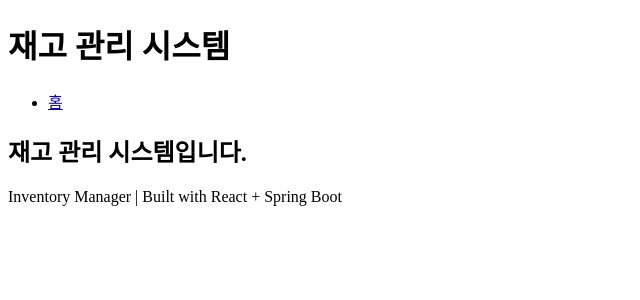
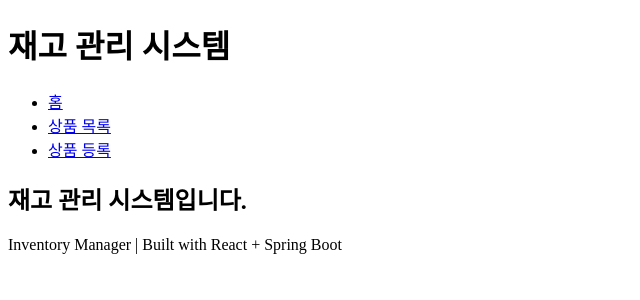
Before and after one commit to tasueom/inventory-manager, a React (Vite) app in the folder frontend/: page / in a window 1280 px wide. Shown: the top 300 px of the page, without its empty margins (0-640 px from the left). Built offline with nearby package versions, Linux system fonts and the light colour scheme.

Commit message:
f 헤더 리스트 오류 수정

```diff
--- a/frontend/src/components/Header/Header.jsx
+++ b/frontend/src/components/Header/Header.jsx
@@ -9,9 +9,9 @@ function Header() {
       </header>
       <nav>
         <ul>
-          <li>
-            <Link to="/">홈</Link>
-          </li>
+          <li><Link to="/">홈</Link></li>
+          <li><Link to="/view">상품 목록</Link></li>
+          <li><Link to="/create">상품 등록</Link></li>
         </ul>
       </nav>
     </>
```
